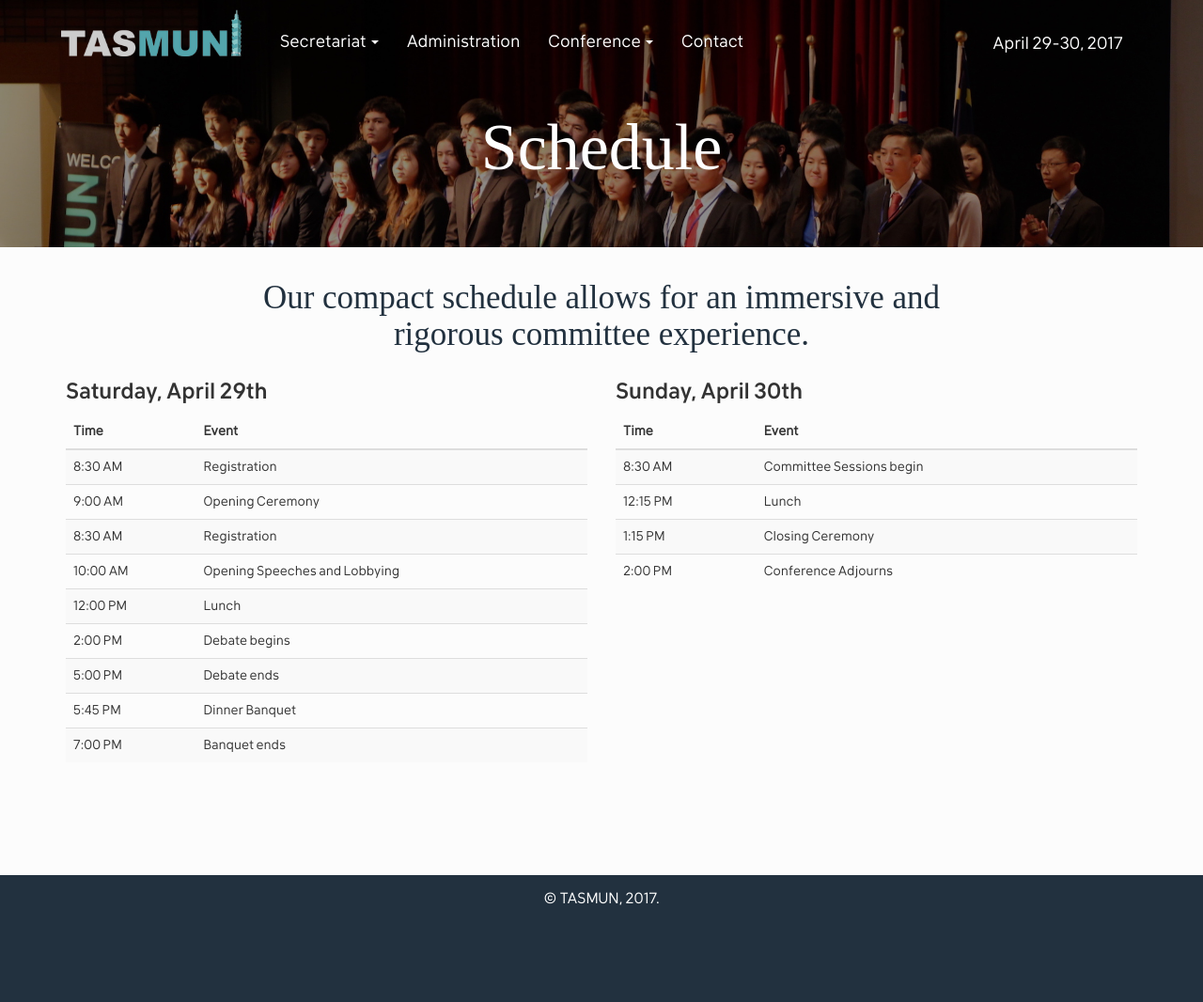
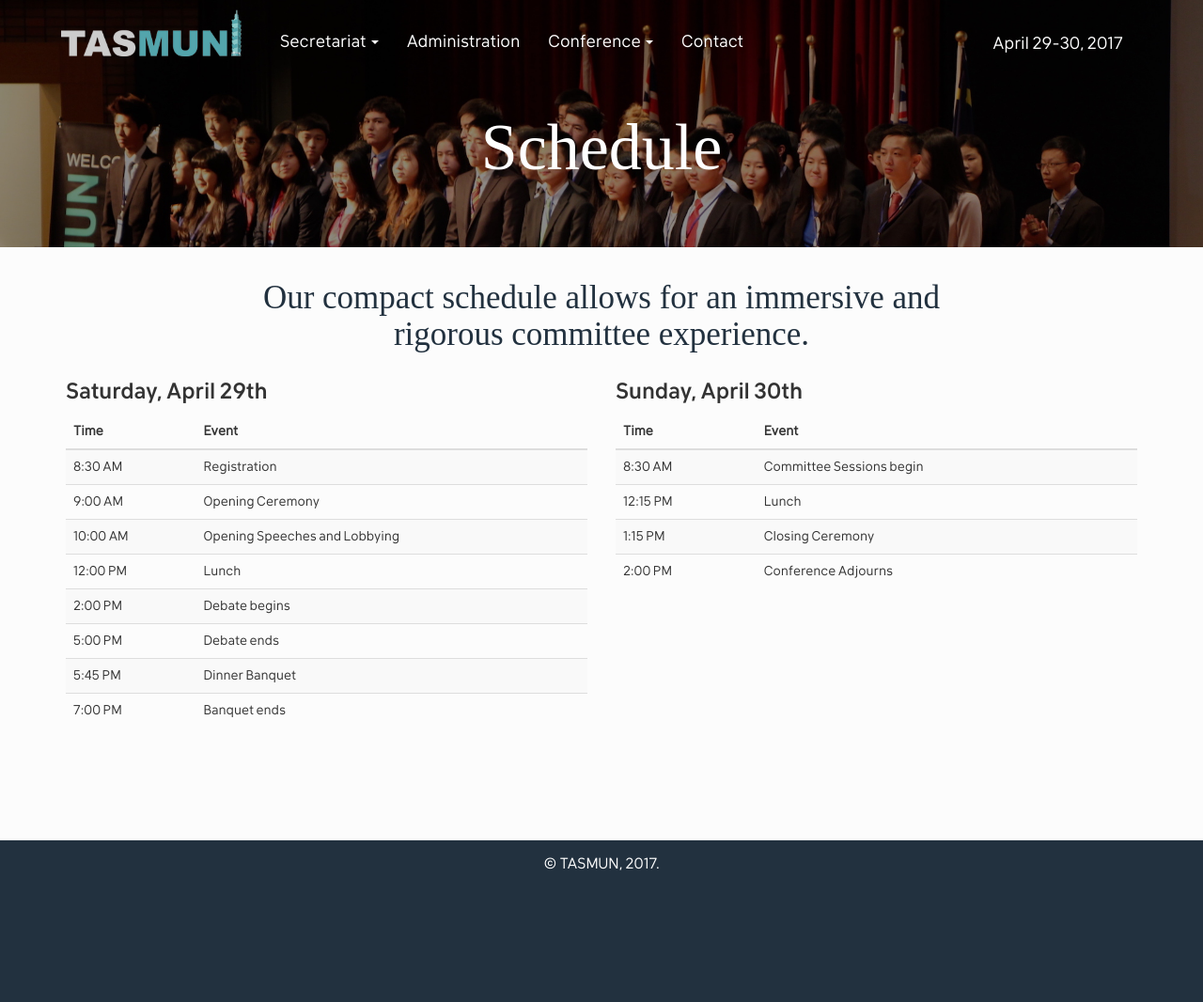
Before and after one commit to alexandernext/tasmun, a Jekyll site: the page built from schedule.html, in a window 1280 px wide. Shown: the whole page at 94% size. Built offline with Jekyll 4.4.1, drawn with Linux system fonts in a browser that asks for light colours; some web fonts are replaced; after the commit the page ends 1029 px from its top, so only the background shows below that.

Commit message:
schedule fixed

```diff
--- a/schedule.html
+++ b/schedule.html
@@ -20,10 +20,6 @@ title: Schedule
       <tr>
         <td>9:00 AM</td>
         <td>Opening Ceremony</td>
-      </tr>
-      <tr>
-        <td>8:30 AM</td>
-        <td>Registration</td>
       </tr>
       <tr>
         <td>10:00 AM</td>
```
